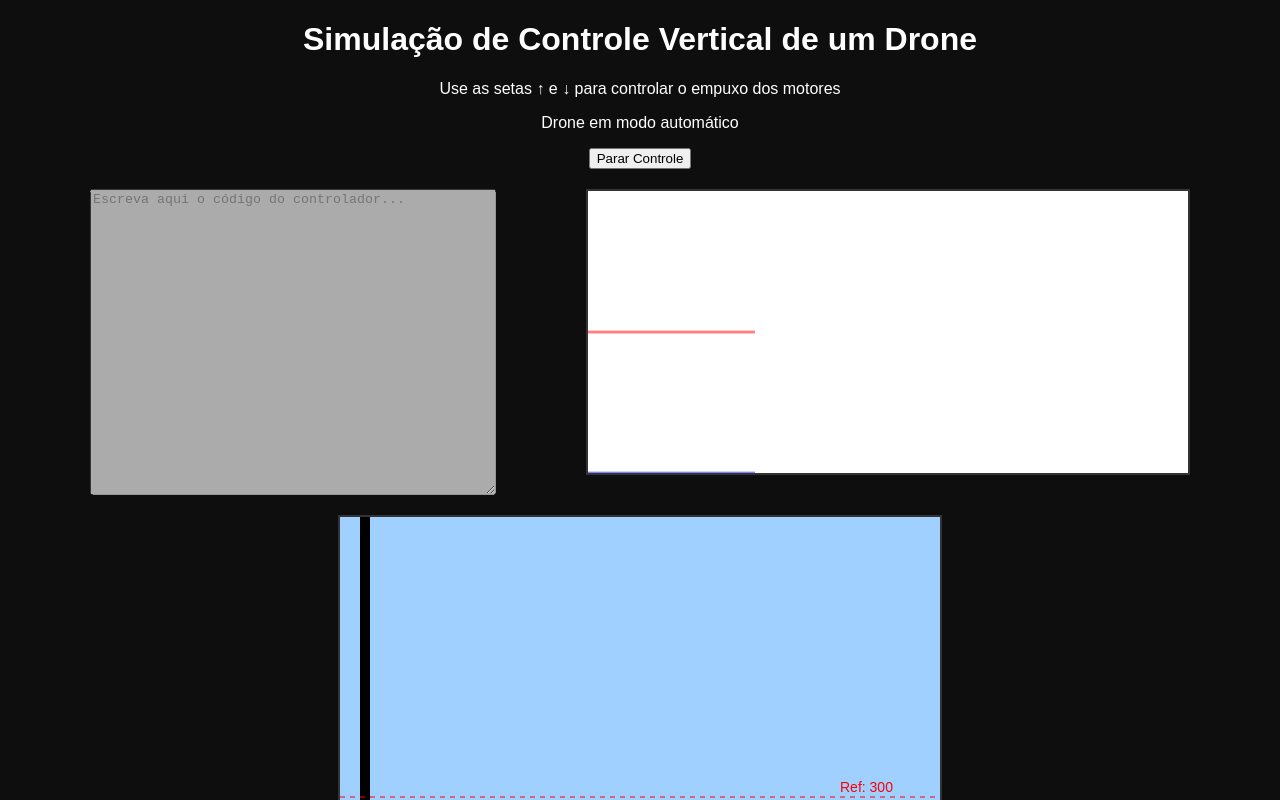
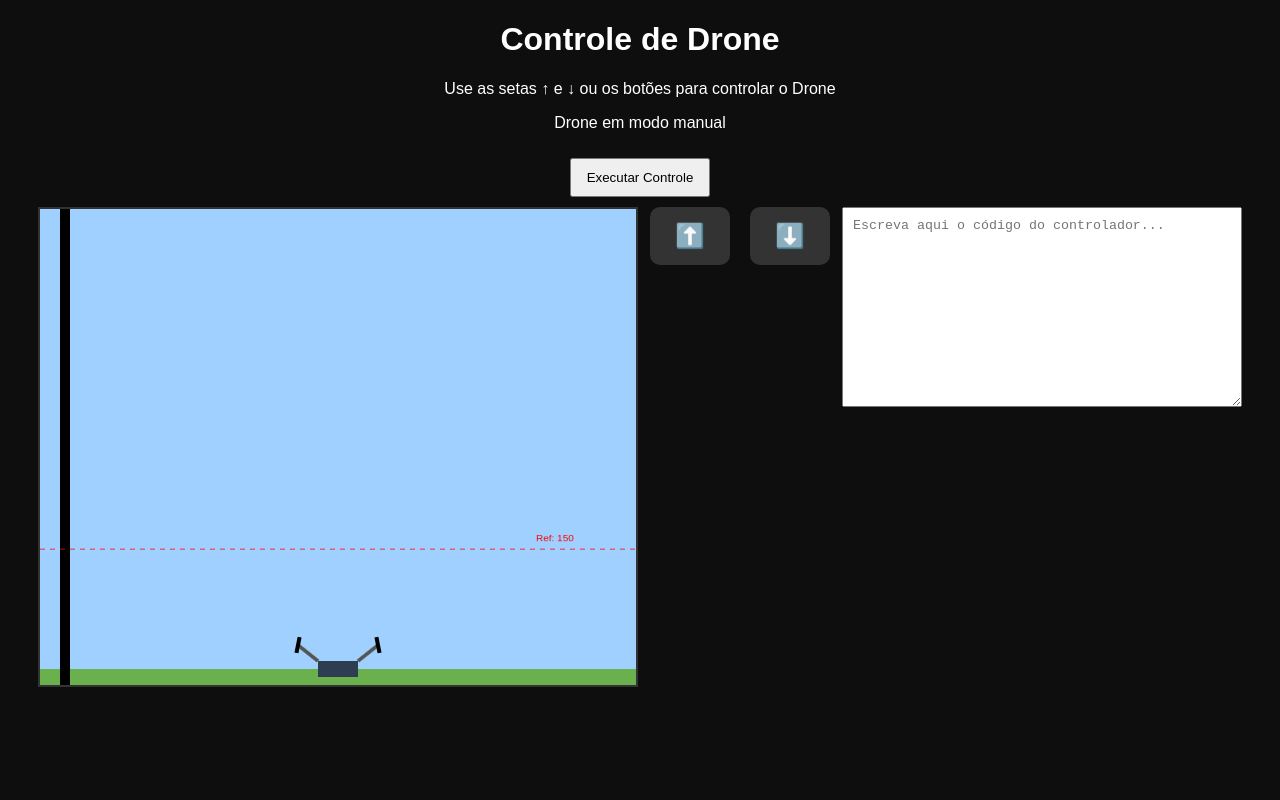
Before and after one commit to maciel5995/controle_vertical_drone, a plain HTML site: page index.html in a window 1280 px wide. Both pictures are taken after a click on the button "Executar Controle". Shown: the top 800 px of the page. Drawn offline with Linux system fonts and the light colour scheme.

Commit message:
versão melhorada

```diff
--- a/css/styles.css
+++ b/css/styles.css
@@ -1,32 +1,150 @@
+/* RESET */
+* {
+    box-sizing: border-box;
+}
+
+/* BODY */
 body {
     margin: 0;
     background: #0e0e0e;
     color: white;
     font-family: sans-serif;
     text-align: center;
-    overflow: hidden;
+    overflow-x: hidden;
 }
 
+/* CONTAINER */
+#container {
+    display: flex;
+    flex-direction: column;
+    align-items: center;
+    gap: 12px;
+    padding: 10px;
+}
+
+/* CANVAS (geral) */
 canvas {
+    width: 100%;
+    max-width: 600px;
+    height: auto;
     background: #f0f0f0;
-    display: block;
-    margin: 20px auto;
     border: 2px solid #333;
 }
 
-textarea {
-    margin-left: auto;
-    margin-top: 20px;
-    width: 400px;
-    height: 300px;
+/* CANVAS DO DRONE */
+#canvas {
+    order: 1;
+    max-height: 60vh;
 }
 
+/* CONTROLES */
+#controles {
+    display: flex;
+    gap: 20px;
+    order: 2;
+}
+
+#controles button {
+    font-size: 24px;
+    padding: 15px 25px;
+    border: none;
+    border-radius: 10px;
+    background: #333;
+    color: white;
+}
+
+#controles button:active {
+    background: #555;
+}
+
+/* 🔥 CORREÇÃO PRINCIPAL AQUI */
+#graficoContainer {
+    order: 3;
+    width: 100%;
+    max-width: 600px;
+}
+
+/* CANVAS DO GRÁFICO */
 #grafico {
     background: #fff;
-    border: 2px solid #333;
+    max-height: 25vh;
 }
 
-#container {
-    display: flex;
-    flex-wrap: wrap;
+/* ESCONDER ELEMENTOS */
+.hidden {
+    display: none !important;
 }
+
+/* BOTÕES */
+#botao, #toggleCodigo {
+    padding: 10px 15px;
+    margin-top: 10px;
+    cursor: pointer;
+}
+
+/* TEXTAREA */
+#codigo {
+    width: 100%;
+    max-width: 500px;
+    height: 200px;
+    padding: 10px;
+    font-family: monospace;
+    display: none;
+    order: 5;
+}
+
+/* BOTÃO DO CÓDIGO */
+#toggleCodigo {
+    order: 4;
+}
+
+/* ========================= */
+/* 📱 TABLET */
+/* ========================= */
+@media (min-width: 768px) {
+    #container {
+        flex-direction: row;
+        flex-wrap: wrap;
+        justify-content: center;
+    }
+
+    #canvas {
+        flex: 1 1 100%;
+    }
+
+    #graficoContainer {
+        flex: 1 1 45%;
+    }
+
+    #codigo {
+        flex: 1 1 100%;
+    }
+}
+
+/* ========================= */
+/* 💻 DESKTOP */
+/* ========================= */
+@media (min-width: 1024px) {
+    #container {
+        flex-direction: row;
+        align-items: flex-start;
+    }
+
+    #canvas {
+        flex: 2;
+    }
+
+    #graficoContainer {
+        flex: 2;
+    }
+
+    #codigo {
+        display: block;
+        flex: 1;
+        max-width: 400px;
+    }
+
+    #toggleCodigo {
+        display: none;
+    }
+}
--- a/index.html
+++ b/index.html
@@ -1,5 +1,5 @@
 <!DOCTYPE html>
-<html lang="pt-br">
+<html lang="pt-BR">
 <head>
   <meta charset="UTF-8" />
   <meta name="viewport" content="width=device-width, initial-scale=1.0"/>
@@ -7,17 +7,31 @@
   <link rel="stylesheet" href="./css/styles.css">
 </head>
 <body>
-  <h1>Simulação de Controle Vertical de um Drone</h1>
-  <p>Use as setas ↑ e ↓ para controlar o empuxo dos motores</p>
+
+  <h1>Controle de Drone</h1>
+  <p>Use as setas ↑ e ↓ ou os botões para controlar o Drone</p>
   <p id="modo">Drone em modo manual</p>
+
   <button onclick="executarCodigo()" id="botao">Executar Controle</button>
+
   <div id="container">
-    <textarea id="codigo" placeholder="Escreva aqui o código do controlador..."></textarea><br>
-    <canvas id="grafico" width="600" height="200"></canvas>
-    <canvas id="canvas" width="600" height="600"></canvas>
+
+    <canvas id="canvas"></canvas>
+
+    <div id="controles">
+      <button id="btnUp">⬆️</button>
+      <button id="btnDown">⬇️</button>
+    </div>
+
+    <div id="graficoContainer" class="hidden">
+      <canvas id="grafico"></canvas>
+    </div>
+
+    <button id="toggleCodigo">Mostrar Código</button>
+    <textarea id="codigo" placeholder="Escreva aqui o código do controlador..."></textarea>
+
   </div>
 
   <script src="./scripts/script.js"></script>
-
 </body>
 </html>
--- a/scripts/script.js
+++ b/scripts/script.js
@@ -1,12 +1,20 @@
-
 const canvas = document.getElementById('canvas');
 const ctx = canvas.getContext('2d');
 
 const grafico = document.getElementById("grafico");
 const gctx = grafico.getContext("2d");
+
+const graficoContainer = document.getElementById("graficoContainer");
+
+const btnUp = document.getElementById("btnUp");
+const btnDown = document.getElementById("btnDown");
+const toggleBtn = document.getElementById("toggleCodigo");
+const codigo = document.getElementById("codigo");
+
 let historicoY = [];
 let historicoRef = [];
-const maxPontos = 600; // largura do gráfico
+let maxPontos = 300; // FIXO (evita bug gráfico)
+let erroAtivo = false;
 
 let y = 0,
     angle = 0,
@@ -18,49 +26,111 @@ let y = 0,
     u2 = 0,
     u3 = 0;
 let execute = false;
-let ref = 300;
+let ref = 150;
 let refArr;
 let cont = 0;
 let i = 0;
 
+/* ========================= */
+/* RESPONSIVIDADE */
+/* ========================= */
+function ajustarCanvas() {
+  canvas.width = canvas.clientWidth;
+  canvas.height = canvas.clientWidth;
+
+  grafico.width = grafico.clientWidth;
+  grafico.height = 200;
+}
+
+/* ========================= */
+/* TECLADO */
+/* ========================= */
 document.addEventListener('keydown', (e) => {
-  if (e.key === "ArrowUp") thrustPower = Math.min(thrustPower + 1, 50);
-  if (e.key === "ArrowDown") thrustPower = Math.max(thrustPower - 1, -50);
+  if (e.key === "ArrowUp") {
+    thrustPower = Math.min(thrustPower + 1, 50);
+  }
+
+  if (e.key === "ArrowDown") {
+    thrustPower = Math.max(thrustPower - 1, -50);
+  }
 });
 
+/* ========================= */
+/* TOUCH */
+/* ========================= */
+let intervalUp, intervalDown;
+
+function startUp() {
+  intervalUp = setInterval(() => {
+    thrustPower = Math.min(thrustPower + 1, 50);
+  }, 50);
+}
+
+function stopUp() {
+  clearInterval(intervalUp);
+  intervalUp = null;
+}
+
+function startDown() {
+  intervalDown = setInterval(() => {
+    thrustPower = Math.max(thrustPower - 1, -50);
+  }, 50);
+}
+
+function stopDown() {
+  clearInterval(intervalDown);
+  intervalDown = null;
+}
+
+btnUp.addEventListener("touchstart", startUp);
+btnUp.addEventListener("touchend", stopUp);
+btnUp.addEventListener("mousedown", startUp);
+btnUp.addEventListener("mouseup", stopUp);
+
+btnDown.addEventListener("touchstart", startDown);
+btnDown.addEventListener("touchend", stopDown);
+btnDown.addEventListener("mousedown", startDown);
+btnDown.addEventListener("mouseup", stopDown);
+
+/* ========================= */
+/* TOGGLE EDITOR */
+/* ========================= */
+toggleBtn.addEventListener("click", () => {
+  const visivel = codigo.style.display === "block";
+  codigo.style.display = visivel ? "none" : "block";
+  toggleBtn.textContent = visivel ? "Mostrar Código" : "Ocultar Código";
+});
+
+/* ========================= */
+/* MODELO */
+/* ========================= */
 function modelDynamics(){
-  // Modelo da dinâmica do Drone:
-  // G(S) = 1/S(S + 0.2), TS = 0.01s
-
-  // Estados internos do modelo
   if(!modelDynamics.y1) modelDynamics.y1 = 0;
   if(!modelDynamics.y2) modelDynamics.y2 = 0;
   if(!modelDynamics.x1) modelDynamics.x1 = 0;
+  // Modelo da dinâmica do Drone:
+  // G(S) = 1/S(S + 0.2), TS = 0.01s
+  y = 1.998 * modelDynamics.y1 - 0.998 * modelDynamics.y2
+    + 4.997e-05 * thrustPower + 4.993e-05 * modelDynamics.x1;
 
-  y = 1.998 * modelDynamics.y1 - 0.998 * modelDynamics.y2 + 4.997e-05 * thrustPower + 4.993e-05 * modelDynamics.x1;
+  if (y > 530) y = 530;
+  if (y < 0) y = 0;
 
-   // Restrições
-  if (y > 570) { y = 570; }
-
-   // Atualizações:
   modelDynamics.y2 = modelDynamics.y1;
   modelDynamics.y1 = y;
   modelDynamics.x1 = thrustPower;
 }
 
-function update() {
-  modelDynamics();
-}
-
+/* ========================= */
+/* DESENHO DRONE */
+/* ========================= */
 function drawDrone(x, y, propellerAngle) {
   ctx.save();
   ctx.translate(x, y);
 
-  // Corpo
   ctx.fillStyle = "#2c3e50";
   ctx.fillRect(-20, -10, 40, 20);
 
-  // Braços
   ctx.strokeStyle = "#555";
   ctx.lineWidth = 4;
   ctx.beginPath();
@@ -70,8 +140,8 @@ function drawDrone(x, y, propellerAngle) {
   ctx.lineTo(40, -30);
   ctx.stroke();
 
-  // Hélices
   ctx.fillStyle = "#000";
+
   ctx.save();
   ctx.translate(-40, -30);
   ctx.rotate(propellerAngle);
@@ -87,18 +157,59 @@ function drawDrone(x, y, propellerAngle) {
   ctx.restore();
 }
 
+/* ========================= */
+/* EXECUÇÃO */
+/* ========================= */
 function executarCodigo() {
   const botao = document.getElementById('botao');
-  const textarea = document.getElementById('codigo');
-  const flightMode = document.getElementById('modo');
+  const modoText = document.getElementById('modo');
+  const graficoContainer = document.getElementById('graficoContainer');
+
+  const codigoTexto = codigo.value.trim();
+
+  // valida código vazio
+  if (!execute && codigoTexto === "") {
+    alert("Digite um código de controle antes de executar!");
+    return;
+  }
+
+  // RESET DO ERRO AQUI
+  if (!execute) {
+    erroAtivo = false;
+  }
+
   execute = !execute;
+
   botao.textContent = execute ? "Parar Controle" : "Executar Controle";
-  flightMode.textContent = execute ? "Drone em modo automático" : "Drone em modo manual";
-  textarea.disabled = !textarea.disabled;
+  modoText.textContent = execute
+    ? "Drone em modo automático"
+    : "Drone em modo manual";
+
+  if (execute) {
+    graficoContainer.classList.remove("hidden");
+    ajustarCanvas();
+
+    historicoY = [];
+    historicoRef = [];
+  } else {
+    graficoContainer.classList.add("hidden");
+    gctx.clearRect(0, 0, grafico.width, grafico.height);
+  }
 }
 
+/* ========================= */
+/* MODO MANUAL */
+/* ========================= */
+function ativarModoManual() {
+  const modoText = document.getElementById('modo');
+  modoText.textContent = "Drone em modo manual";
+  graficoContainer.classList.add("hidden");
+}
+
+/* ========================= */
+/* GRÁFICO */
+/* ========================= */
 function drawGraphic() {
-  // Armazena valores
   historicoY.push(y);
   historicoRef.push(ref);
 
@@ -107,59 +218,86 @@ function drawGraphic() {
     historicoRef.shift();
   }
 
-  // Desenha o gráfico
   gctx.clearRect(0, 0, grafico.width, grafico.height);
 
-  // Escala vertical do gráfico (ajustável)
   const escalaY = grafico.height / 600;
+  const escalaX = grafico.width / maxPontos;
 
+  // y
   gctx.beginPath();
   gctx.strokeStyle = "blue";
+
   historicoY.forEach((val, i) => {
+    const px = i * escalaX;
     const py = grafico.height - val * escalaY;
-    if (i === 0) gctx.moveTo(i, py);
-    else gctx.lineTo(i, py);
+    i === 0 ? gctx.moveTo(px, py) : gctx.lineTo(px, py);
   });
+
   gctx.stroke();
 
+  // ref
   gctx.beginPath();
   gctx.strokeStyle = "red";
+  gctx.setLineDash([5, 5]);
+
   historicoRef.forEach((val, i) => {
+    const px = i * escalaX;
     const py = grafico.height - val * escalaY;
-    if (i === 0) gctx.moveTo(i, py);
-    else gctx.lineTo(i, py);
+    i === 0 ? gctx.moveTo(px, py) : gctx.lineTo(px, py);
   });
+
   gctx.stroke();
-
+  gctx.setLineDash([]);
 }
 
+/* ========================= */
+/* LOOP */
+/* ========================= */
 function loop() {
-  setInterval(update(), 10);
+  modelDynamics();
 
-  if(execute) {
-    const codigo = document.getElementById("codigo").value;
-    const resultado = eval(codigo);
+  if (execute && codigo.value.trim() !== "" && !erroAtivo) {
 
-    drawGraphic();
+    try {
+      eval(codigo.value);
+      drawGraphic();
+
+    } catch(e) {
+      erroAtivo = true;
+
+      execute = false;
+
+      document.getElementById('modo').textContent = "Erro: " + e.message;
+      document.getElementById('botao').textContent = "Executar Controle";
+
+      graficoContainer.classList.add("hidden");
+      gctx.clearRect(0, 0, grafico.width, grafico.height);
+    }
   }
 
   ctx.clearRect(0, 0, canvas.width, canvas.height);
 
-  // Fundo e solo
+  const soloY = canvas.height - 20;
+
+  // céu
   ctx.fillStyle = "#a0d0ff";
   ctx.fillRect(0, 0, canvas.width, canvas.height);
+
+  // solo
   ctx.fillStyle = "#6ab04c";
-  ctx.fillRect(0, 580, canvas.width, 20);
+  ctx.fillRect(0, soloY, canvas.width, 20);
 
-  angle += 0.3;
-  drawDrone(canvas.width / 2, 570-y, angle);
+  // hélices
+  angle += 0.3 + Math.abs(thrustPower) * 0.01;
 
+  drawDrone(canvas.width / 2, soloY - y, angle);
+
+  // barra lateral
   ctx.fillStyle = "#000";
-  ctx.fillRect(20, 0, 10, canvas.height); // fundo preto em toda a altura
+  ctx.fillRect(20, 0, 10, canvas.height);
 
-  let barHeight = (thrustPower / 50) * canvas.height; // normaliza thrustPower (-50 a 50)
+  let barHeight = (thrustPower / 50) * canvas.height;
 
-  // Se for positivo, cresce para cima; se for negativo, cresce para baixo
   if (thrustPower >= 0) {
     ctx.fillStyle = "green";
     ctx.fillRect(20, canvas.height / 2 - barHeight, 10, barHeight);
@@ -168,21 +306,32 @@ function loop() {
     ctx.fillRect(20, canvas.height / 2, 10, -barHeight);
   }
 
-  // Linha de referência
+  // 🔒 Limite de segurança
+  thrustPower = Math.max(-50, Math.min(50, thrustPower));
+
+  // linha ref
+  const refY = soloY - ref;
+
   ctx.beginPath();
-  ctx.setLineDash([5, 5]); // linha tracejada
+  ctx.setLineDash([5, 5]);
   ctx.strokeStyle = "red";
-  ctx.moveTo(0, canvas.height - ref - 20); // ref está invertido em relação ao y do drone
-  ctx.lineTo(canvas.width, canvas.height - ref - 20);
+  ctx.moveTo(0, refY);
+  ctx.lineTo(canvas.width, refY);
   ctx.stroke();
-  ctx.setLineDash([]); // reseta o padrão da linha
+  ctx.setLineDash([]);
 
-  // Texto com valor de ref
-  ctx.font = "14px Arial";
   ctx.fillStyle = "red";
-  ctx.fillText("Ref: " + ref, 500, canvas.height - ref - 25);
+  ctx.fillText("Ref: " + ref, canvas.width - 100, refY - 10);
 
   requestAnimationFrame(loop);
 }
 
-loop();
+/* ========================= */
+/* INIT */
+/* ========================= */
+window.addEventListener("load", () => {
+  ajustarCanvas();
+  loop();
+});
+
+window.addEventListener("resize", ajustarCanvas);
```
